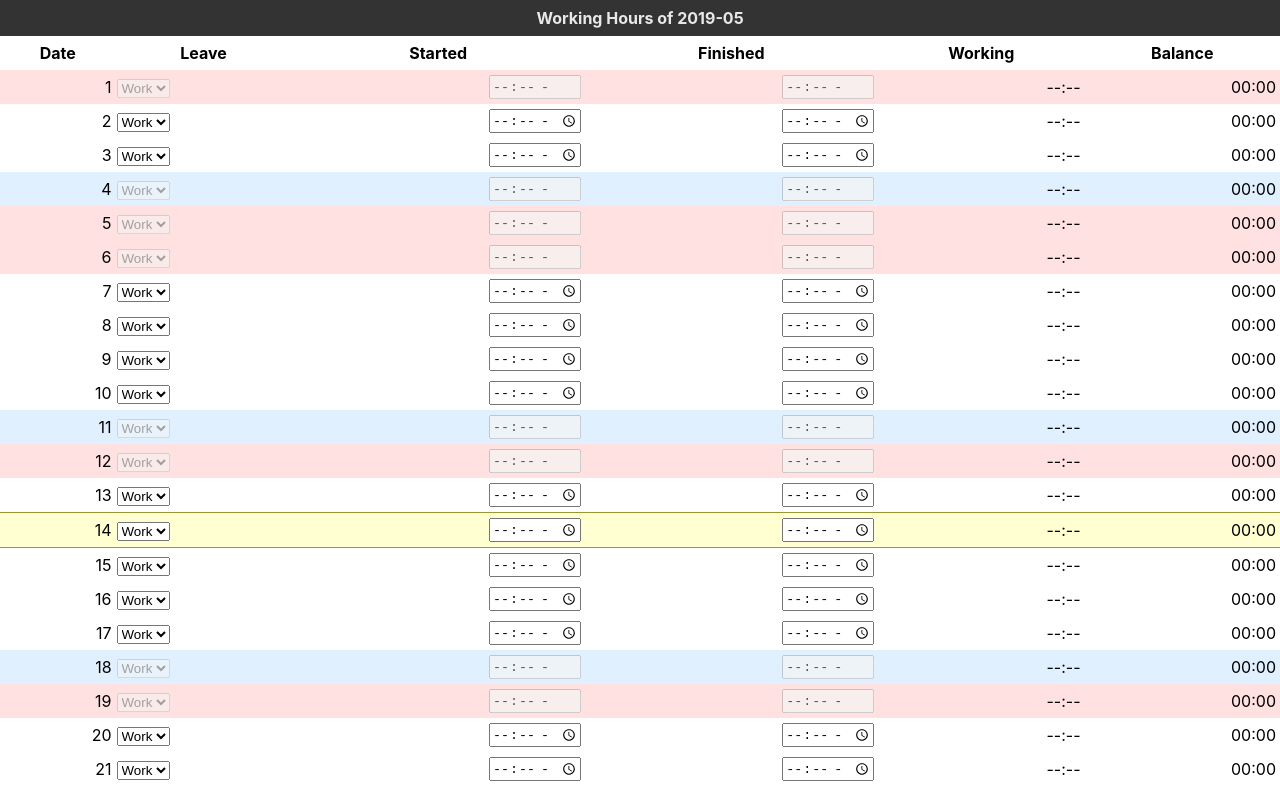
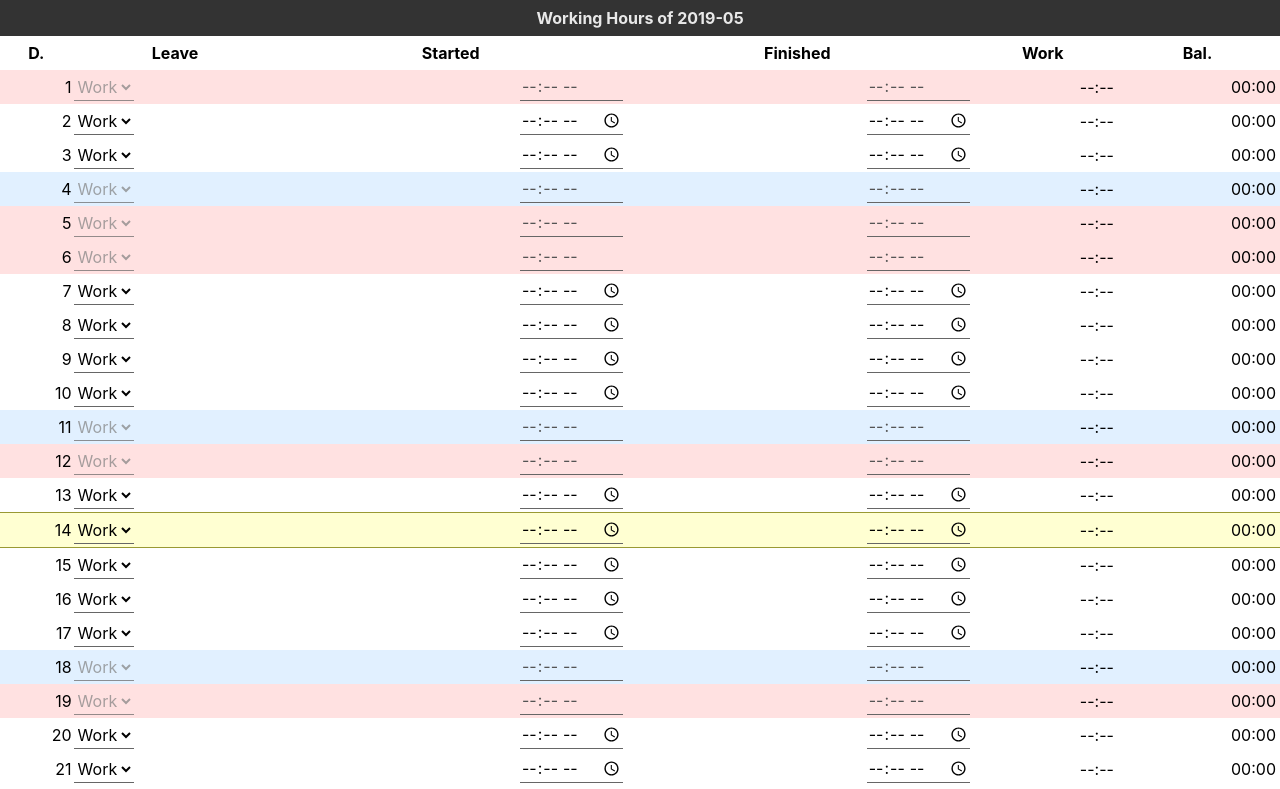
Before and after one commit to leafriend/working-hours, a React (Create React App) app: page / in a window 1280 px wide. Shown: the top 789 px of the page. Built offline with nearby package versions, Linux system fonts and the light colour scheme; the HTML template or start-up script is replaced by a standard one.

Commit message:
Change publish/style

```diff
--- a/src/App.scss
+++ b/src/App.scss
@@ -0,0 +1,8 @@
+input[type="time"], select {
+  background: transparent;
+  border: none;
+  border-bottom: 1px solid #666666;
+  font: inherit;
+  padding-top: 0.125em;
+  padding-bottom: 0.125em;
+}
--- a/src/MonthlyLog.scss
+++ b/src/MonthlyLog.scss
@@ -5,7 +5,7 @@ table.monthly-logs {
     border-collapse: collapse;
     height: 2em;
   }
-  td {
+  td:last-child {
     padding-right: 0.25em;
   }
 }
@@ -29,5 +29,5 @@ tr.today {
   }
 }
 input[type="time"] {
-  width: 6.5em;
+  width: 6.375em;
 }
--- a/src/MonthlyLog.tsx
+++ b/src/MonthlyLog.tsx
@@ -16,12 +16,12 @@ export const MonthlyLog: React.FC<ArticlaProps> = props => {
     <table className="monthly-logs">
       <thead>
         <tr>
-          <th className="date">Date</th>
+          <th className="date">D.</th>
           <th>Leave</th>
           <th className="time">Started</th>
           <th className="time">Finished</th>
-          <th className="time">Working</th>
-          <th className="time">Balance</th>
+          <th className="time">Work</th>
+          <th className="time">Bal.</th>
         </tr>
       </thead>
       <tbody>
```
